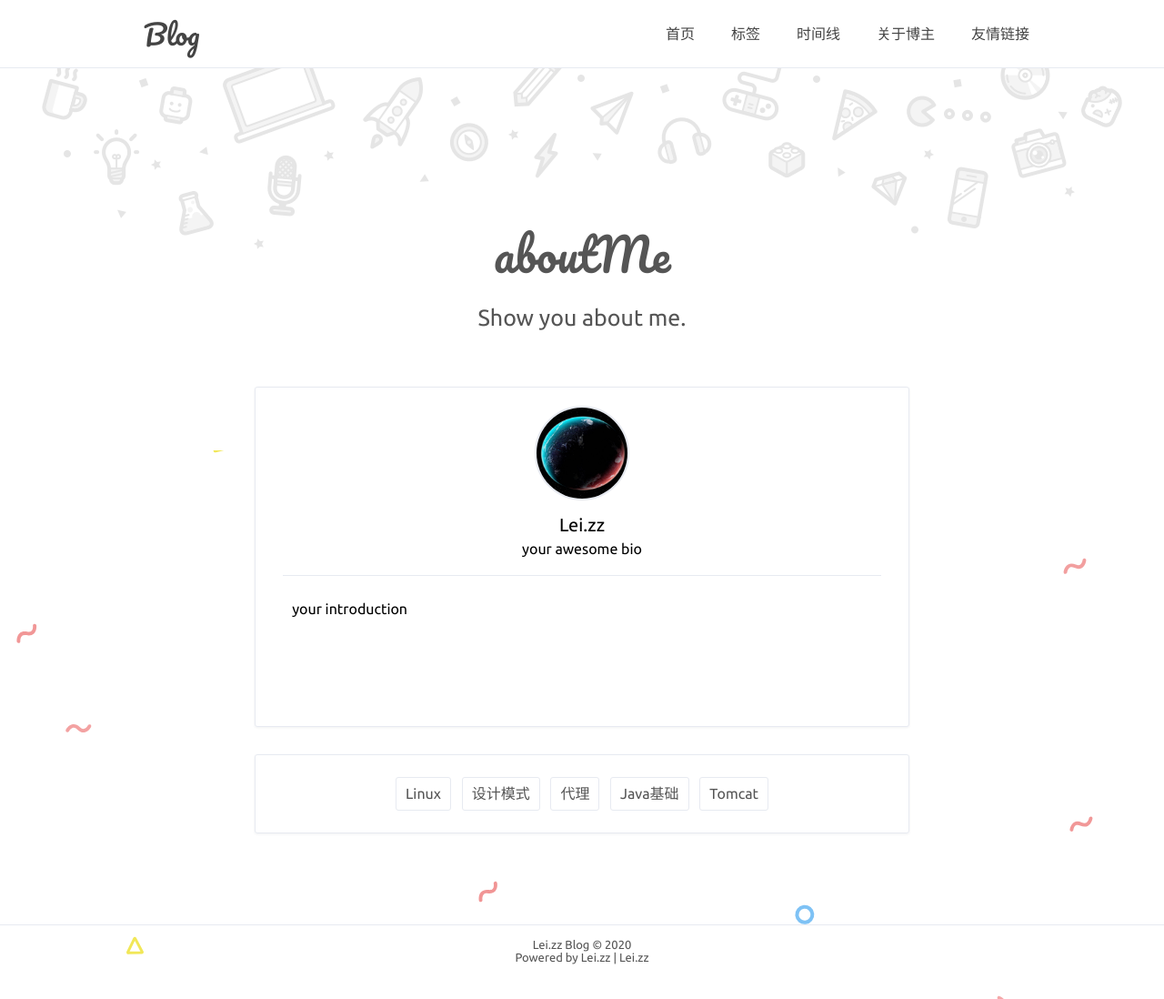
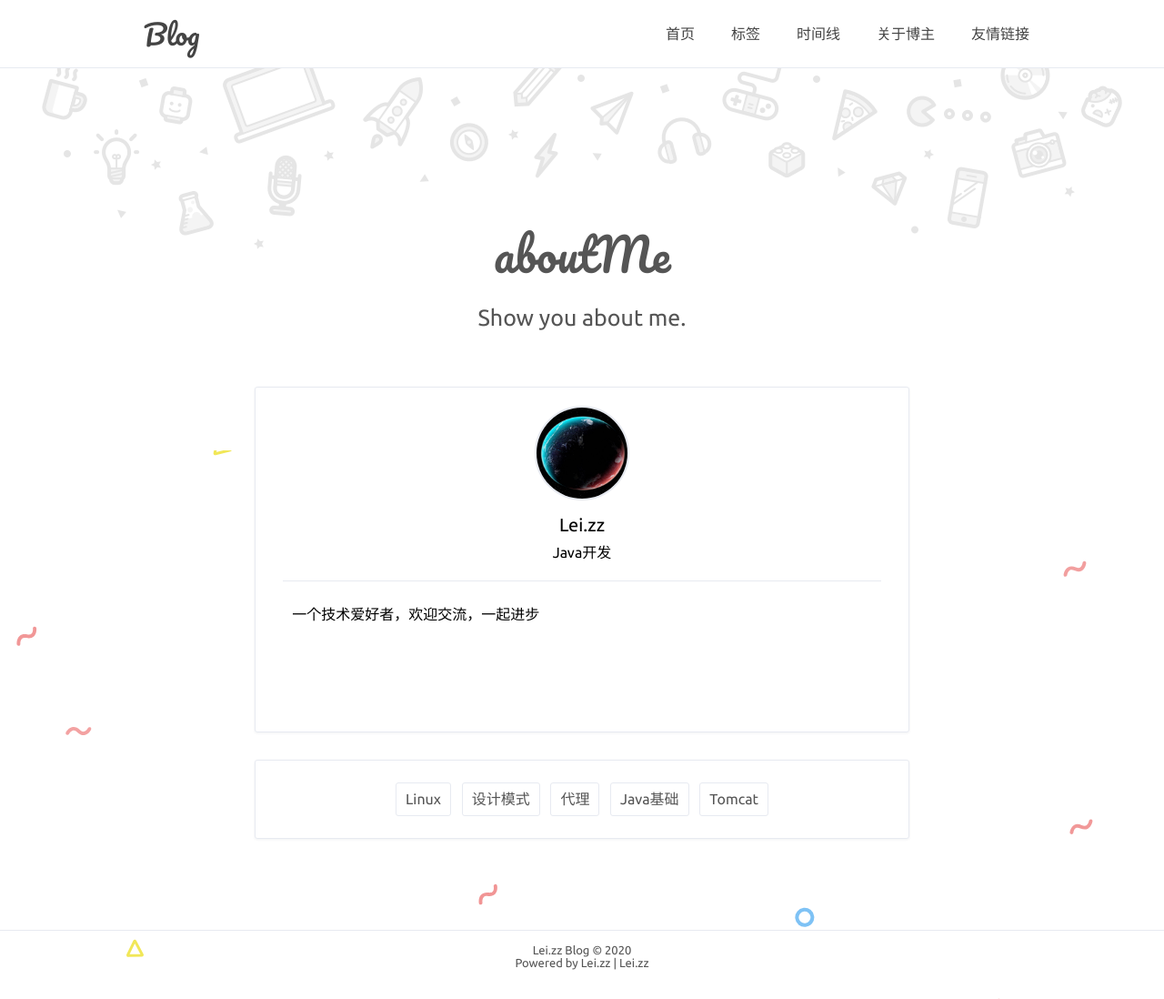
Before and after one commit to lei-zz/lei-zz.github.io, a Jekyll site: the page built from about.html, in a window 1280 px wide. Shown: the whole page at 91% size. Built offline with Jekyll 4.4.1, drawn with Linux system fonts in a browser that asks for light colours; comment, search, counter and statistics services are not loaded.

Commit message:
change descreption

```diff
--- a/_config.yml
+++ b/_config.yml
@@ -17,9 +17,9 @@ author: true
 name: 'Lei.zz'
 NickName: 'your awesome nickname'
 webtitle: 'Blog'
-bio: 'your awesome bio'
+bio: 'Java开发'
 about: true
-aboutyou: 'your introduction'
+aboutyou: '一个技术爱好者，欢迎交流，一起进步'
 portraits: '/assets/profile.jpeg' # your portraits image file path
 
 # SNS
```
